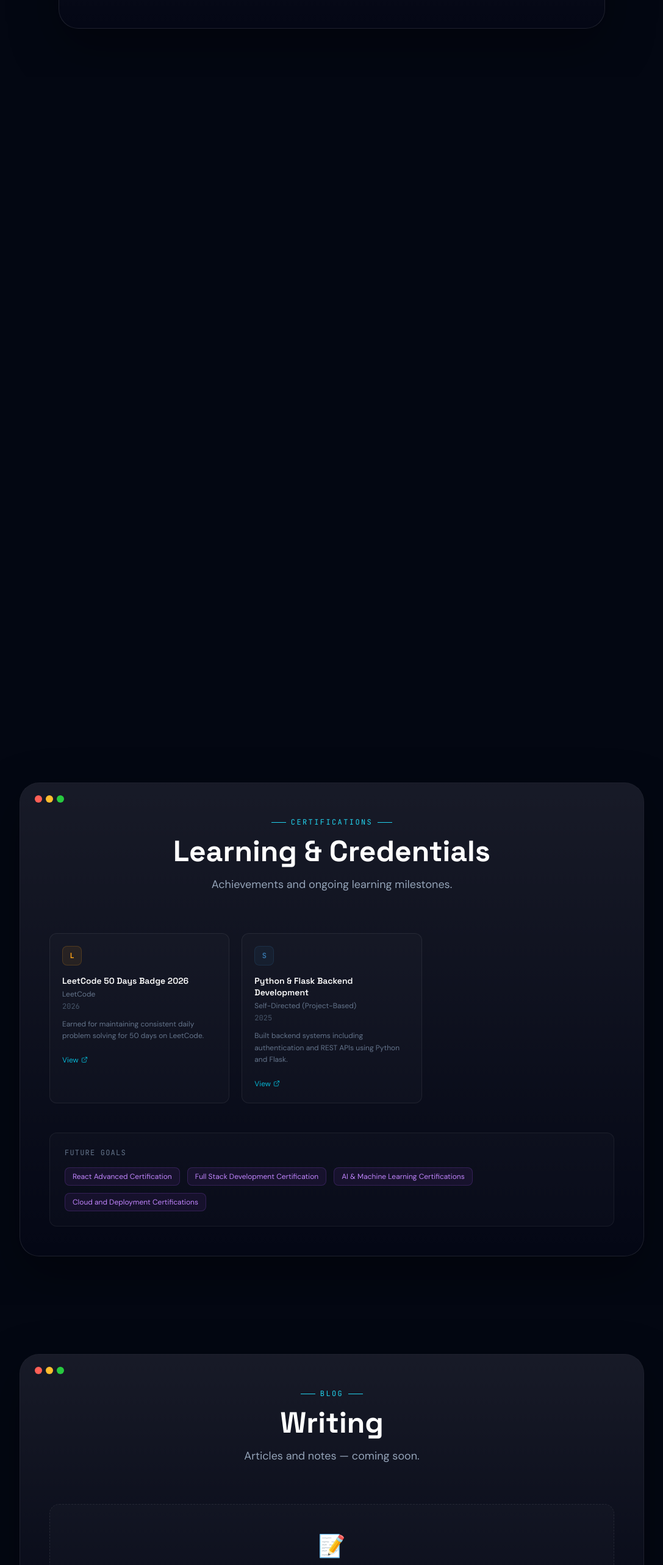
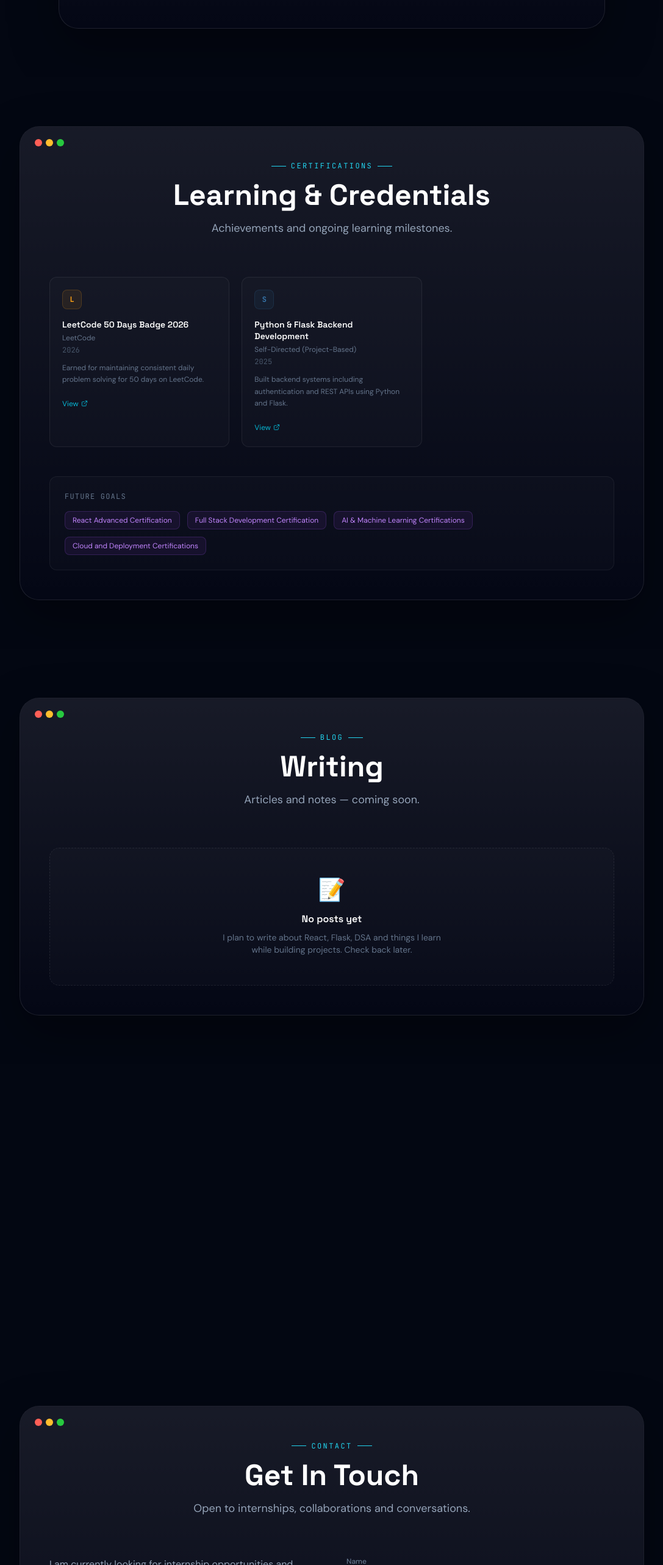
Before and after one commit to yusufjohn-shaik/portfolio, a React (Vite) app in the folder client/: page / in a window 1280 px wide. Shown: the part 7020-9586 px from the top of the page at 61% size, without its empty margins (96-1183 px from the left). Built offline with nearby package versions, Linux system fonts and the light colour scheme; no server answers.

Commit message:
updated portfolio

```diff
--- a/client/src/components/sections/CTA.jsx
+++ b/client/src/components/sections/CTA.jsx
@@ -3,8 +3,8 @@ import FadeIn from '../animations/FadeIn'
 
 export default function CTA() {
   return (
-    <section className="py-24 px-6">
-      <div className="max-w-3xl mx-auto text-center">
+    <section className="section-padding">
+      <div className="max-w-3xl mx-auto text-center px-6">
         <FadeIn>
           <div
             className="rounded-3xl p-12 relative overflow-hidden"
--- a/client/src/components/sections/GitHubStats.jsx
+++ b/client/src/components/sections/GitHubStats.jsx
@@ -4,22 +4,24 @@ const GITHUB_USERNAME = 'yusufjohn-shaik'
 
 export default function GitHubStats() {
   return (
-    <section className="py-12 px-6">
-      <div className="max-w-4xl mx-auto">
+    <section className="section-padding-sm">
+      <div className="max-w-4xl mx-auto px-6">
         <FadeIn className="flex flex-col gap-4 items-center">
           {/* GitHub stats card via readme-stats */}
+          <div className="w-full flex flex-col lg:flex-row gap-4 items-center justify-center">
             <img
               src={`https://github-readme-stats.vercel.app/api?username=${GITHUB_USERNAME}&show_icons=true&theme=transparent&hide_border=true&title_color=00f5ff&icon_color=a855f7&text_color=94a3b8&bg_color=00000000`}
               alt="GitHub Stats"
-            className="max-w-full rounded-xl"
+              className="w-full lg:w-1/2 rounded-xl max-h-44 object-contain"
               loading="lazy"
             />
             <img
               src={`https://github-readme-streak-stats.herokuapp.com/?user=${GITHUB_USERNAME}&theme=transparent&hide_border=true&ring=00f5ff&fire=a855f7&currStreakLabel=00f5ff&sideLabels=94a3b8&dates=475569`}
               alt="GitHub Streak"
-            className="max-w-full rounded-xl"
+              className="w-full lg:w-1/2 rounded-xl max-h-44 object-contain"
               loading="lazy"
             />
+          </div>
         </FadeIn>
       </div>
     </section>
--- a/client/src/components/sections/LeetCodeStats.jsx
+++ b/client/src/components/sections/LeetCodeStats.jsx
@@ -4,13 +4,13 @@ const LEETCODE_USERNAME = 'shaikyusufjohn'
 
 export default function LeetCodeStats() {
   return (
-    <section className="py-8 px-6">
-      <div className="max-w-2xl mx-auto">
+    <section className="section-padding-sm">
+      <div className="max-w-2xl mx-auto px-6">
         <FadeIn className="flex justify-center">
           <img
             src={`https://leetcard.jacoblin.cool/${LEETCODE_USERNAME}?theme=dark&font=Nunito&ext=heatmap&border=0&radius=12`}
             alt="LeetCode Stats"
-            className="max-w-full rounded-xl"
+            className="max-w-full rounded-xl max-h-60 object-contain"
             loading="lazy"
           />
         </FadeIn>
--- a/client/src/pages/Home.jsx
+++ b/client/src/pages/Home.jsx
@@ -39,10 +39,10 @@ export default function Home() {
         <Journey />
         <Experience />
         <CodingProfiles />
+        <Certifications />
+        <Blogs />
         <GitHubStats />
         <LeetCodeStats />
-        <Certifications />
-        <Blogs />
         <Contact />
         <CTA />
       </main>
--- a/client/src/styles/index.css
+++ b/client/src/styles/index.css
@@ -87,6 +87,10 @@
 
   .section-padding {
     @apply py-20 px-4 sm:px-6 lg:px-8;
+  }
+
+  .section-padding-sm {
+    @apply py-4 px-4 sm:px-6 lg:px-8;
   }
 
   .container-custom {
```
Lines whose indentation alone changed are shown as unchanged.
